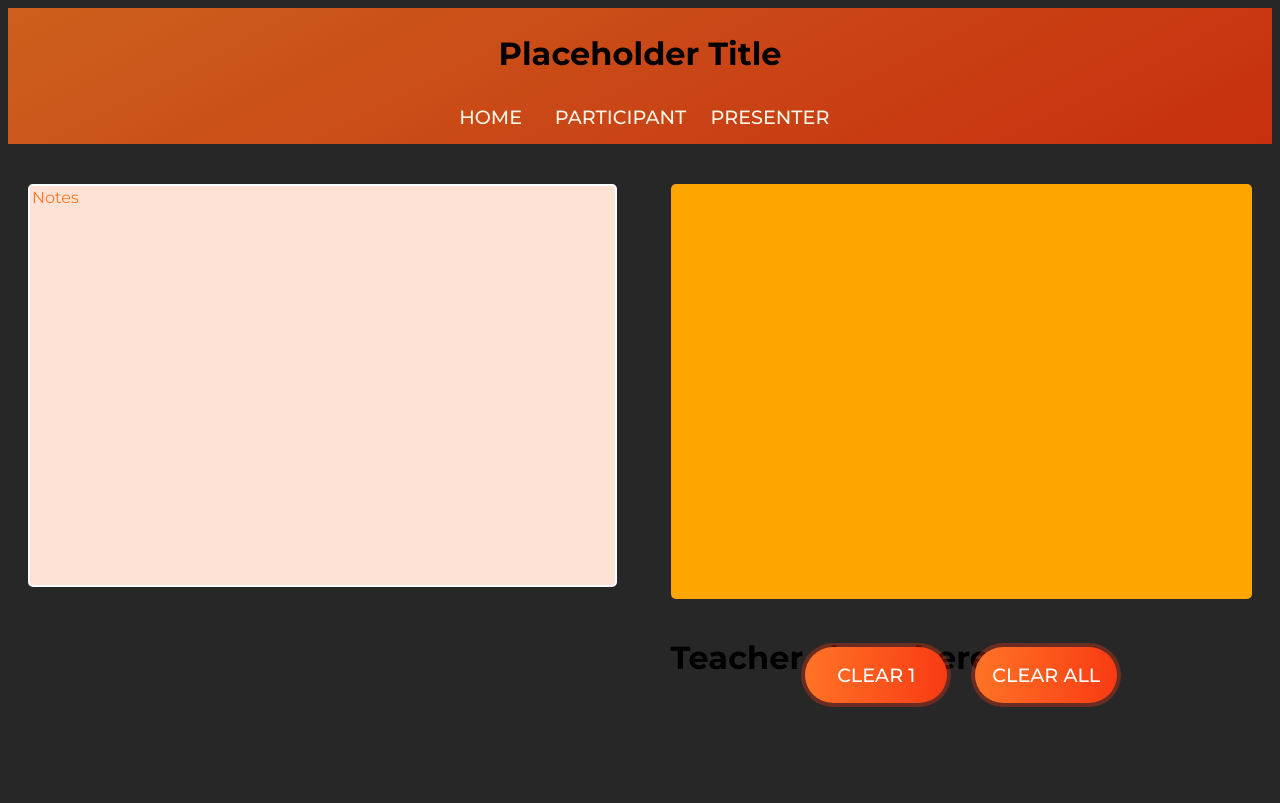
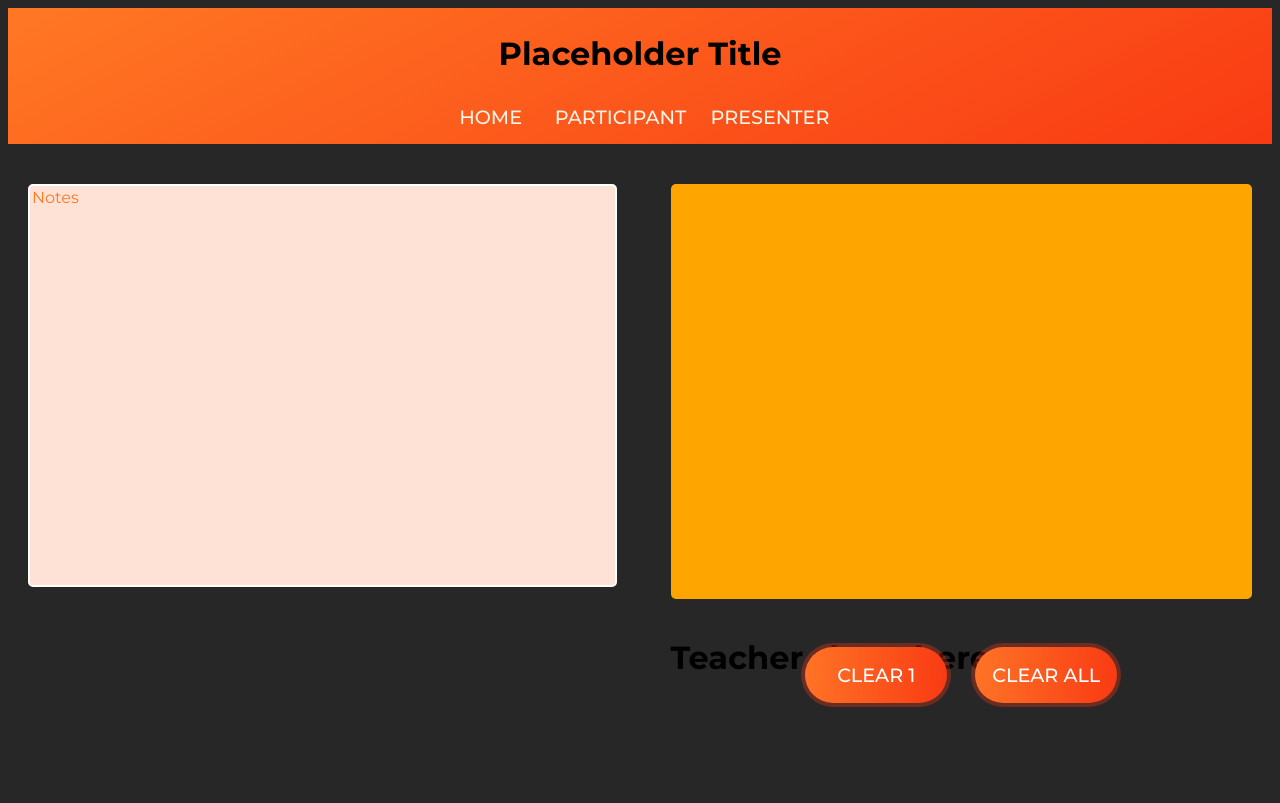
Before and after one commit to DavidLarsen1/GigaChad.Byte, a plain HTML site: page public/presenter.html in a window 1280 px wide. Shown: the top 803 px of the page. Drawn offline with nearby package versions, Linux system fonts and the light colour scheme; no server answers.

Commit message:
new style

```diff
--- a/public/styles/navbar.css
+++ b/public/styles/navbar.css
@@ -3,7 +3,7 @@
 
 header {
 
-  background-image: linear-gradient(0deg, rgba(0, 0, 0, .2), rgba(0, 0, 0, .2)), linear-gradient(152.83deg, #ff7824 0, #f93a13 100%);
+  background-image: linear-gradient(0deg, rgba(0, 0, 0, 0), rgba(0, 0, 0, 0)), linear-gradient(152.83deg, #ff7824 0, #f93a13 100%);
   padding: 5px;
   text-align: center;
 }
--- a/public/styles/presenter.css
+++ b/public/styles/presenter.css
@@ -20,7 +20,7 @@ body {
     background: #272727;
     font-family: "Montserrat", sans serif;
     height: 100%;
-    /* overflow: hidden; */
+    overflow: hidden;
 }
 
 #questionSection {
```
